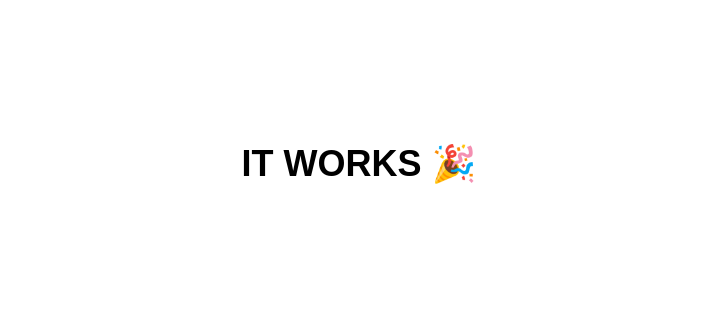
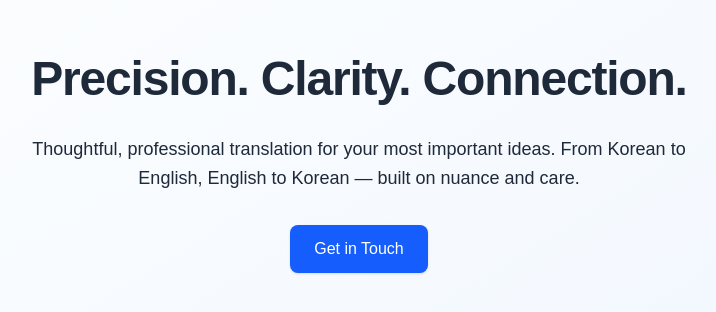
Before and after one commit to omatty123/translation_website, a Next.js app: page / in a window 1280 px wide. Shown: the part 236-548 px from the top of the page, without its empty margins (281-997 px from the left). Built offline with nearby package versions, Linux system fonts and the light colour scheme.

Commit message:
Update page.tsx

```diff
--- a/app/page.tsx
+++ b/app/page.tsx
@@ -1,7 +1,20 @@
 export default function Home() {
   return (
-    <main className="min-h-screen flex items-center justify-center bg-white text-black">
-      <h1 className="text-4xl font-bold">IT WORKS 🎉</h1>
+    <main className="min-h-screen flex flex-col items-center justify-center bg-gradient-to-br from-white to-blue-50 text-gray-800 px-6">
+      <div className="max-w-2xl text-center space-y-8">
+        <h1 className="text-5xl font-bold tracking-tight">
+          Precision. Clarity. Connection.
+        </h1>
+        <p className="text-lg leading-relaxed">
+          Thoughtful, professional translation for your most important ideas. From Korean to English, English to Korean — built on nuance and care.
+        </p>
+        <a
+          href="mailto:your@email.com"
+          className="inline-block px-6 py-3 bg-blue-600 text-white rounded-lg shadow hover:bg-blue-700 transition"
+        >
+          Get in Touch
+        </a>
+      </div>
     </main>
   );
 }
```
